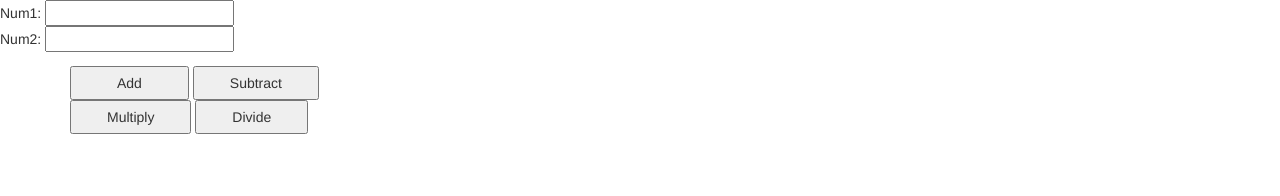
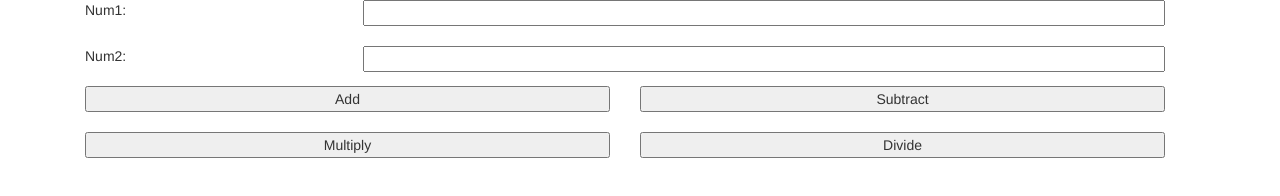
Before and after one commit to bienperez/bienperez.github.io, a plain HTML site: page activities/calculator/index.html in a window 1280 px wide. Drawn offline with Linux system fonts and the light colour scheme; files that its build step writes are made by us from their sources; files whose address does not match are found by name.

Commit message:
calculator

```diff
--- a/activities/calculator/index.html
+++ b/activities/calculator/index.html
@@ -1,9 +1,9 @@
 <html>
     <head>
         <!-- Bootstrap Core CSS -->
-		<link href="../css/bootstrap.min.css" rel="stylesheet">
+        <link href="../../css/bootstrap.min.css" rel="stylesheet">
             <!-- Custom CSS -->
-		<link href="../css/toggle-sidebar.css" rel="stylesheet">
+            <link href="css/toggle-sidebar.css" rel="stylesheet">
             </head>
             <body>
                 <script>
@@ -31,24 +31,48 @@
               alert(res);
           }
       </script>
+                <style>
+		*{
+			width: 100%;
+		}
+	</style>
+                <div class="container">
+                    <div class="col-md-12">
                         <form name="calc">
-          Num1: <input type="text" id="num1"><br>
-          Num2: <input type="text" id="num2"><br>
+                            <div class="row">
+                                <div class="col-md-3">
+				   Num1:
+				   </div>
+                                <div class="col-md-9">
+                                    <input type="text" id="num1">
+                                    </div>
+                                </div>
+                                <br>
+                                    <div class="row">
+                                        <div class="col-md-3">
+          Num2:
+		  </div>
+                                        <div class="col-md-9">
+                                            <input type="text" id="num2">
+                                            </div>
+                                        </div>
                                     </form>
-
-	<div class="container">
                                     <div class="row">
                                         <div class="col-md-6">
-					<button style="padding: 5px 45px;" onclick="add(document.querySelector('#num1').value, document.querySelector('#num2').value)">Add</button>
-					<button style="padding: 5px 35px;" onclick="subtract(document.querySelector('#num1').value, document.querySelector('#num2').value)">Subtract</button>
+                                            <button  onclick="add(document.querySelector('#num1').value, document.querySelector('#num2').value)">Add</button>
+                                        </div>
+                                        <div class="col-md-6">
+                                            <button  onclick="subtract(document.querySelector('#num1').value, document.querySelector('#num2').value)">Subtract</button>
                                         </div>
                                     </div>
-	</div>
-	<div class="container">
+                                    <br>
                                         <div class="row">
                                             <div class="col-md-6">
-	<button style="padding: 5px 35px;" onclick="multiply(document.querySelector('#num1').value, document.querySelector('#num2').value)">Multiply</button>
-	<button style="padding: 5px 35px;" onclick="divide(document.querySelector('#num1').value, document.querySelector('#num2').value)">Divide</button>
+                                                <button  onclick="multiply(document.querySelector('#num1').value, document.querySelector('#num2').value)">Multiply</button>
+                                            </div>
+                                            <div class="col-md-6">
+                                                <button  onclick="divide(document.querySelector('#num1').value, document.querySelector('#num2').value)">Divide</button>
+                                            </div>
                                         </div>
                                     </div>
                                 </div>
```
Lines whose indentation alone changed are shown as unchanged.
